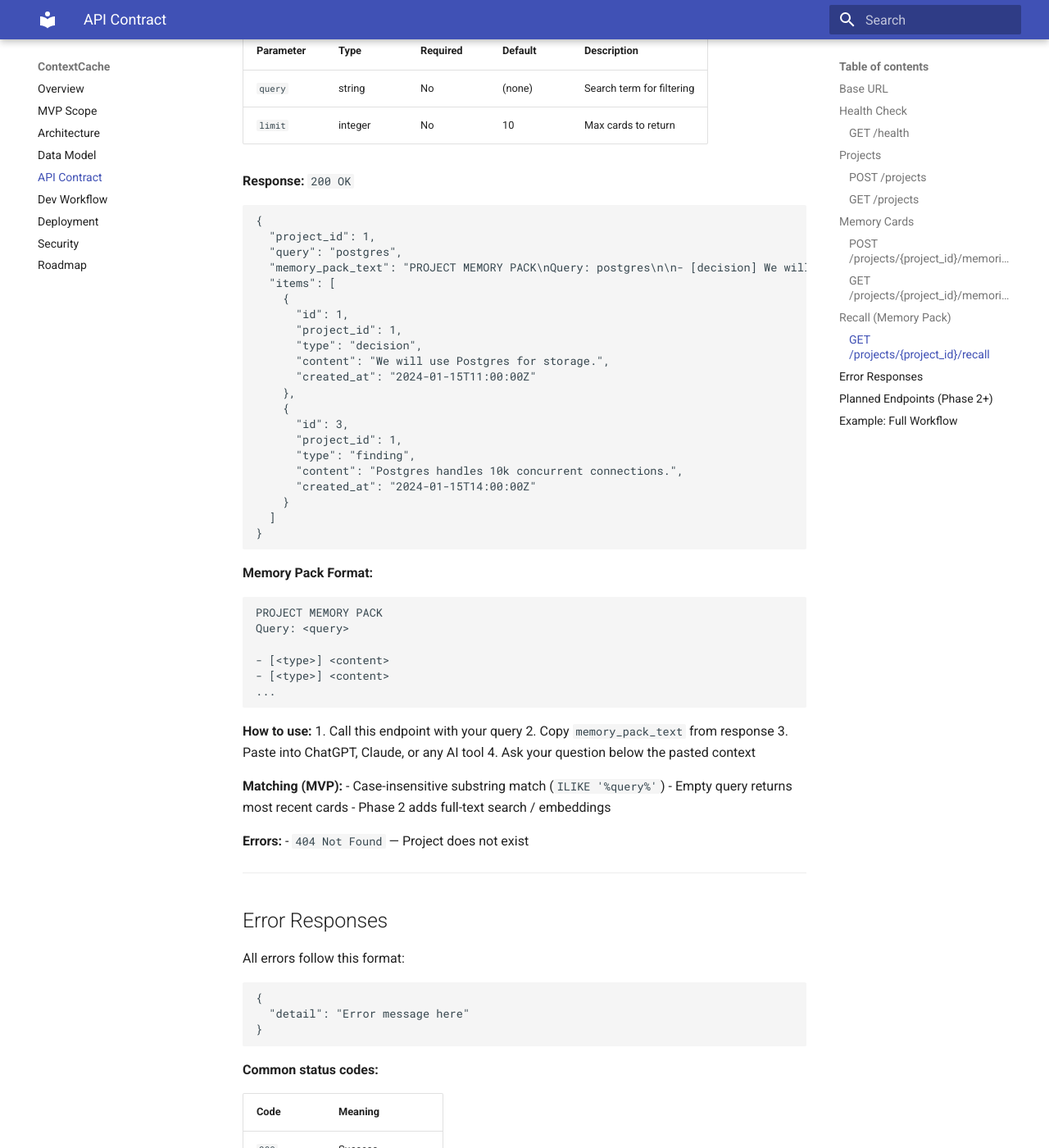
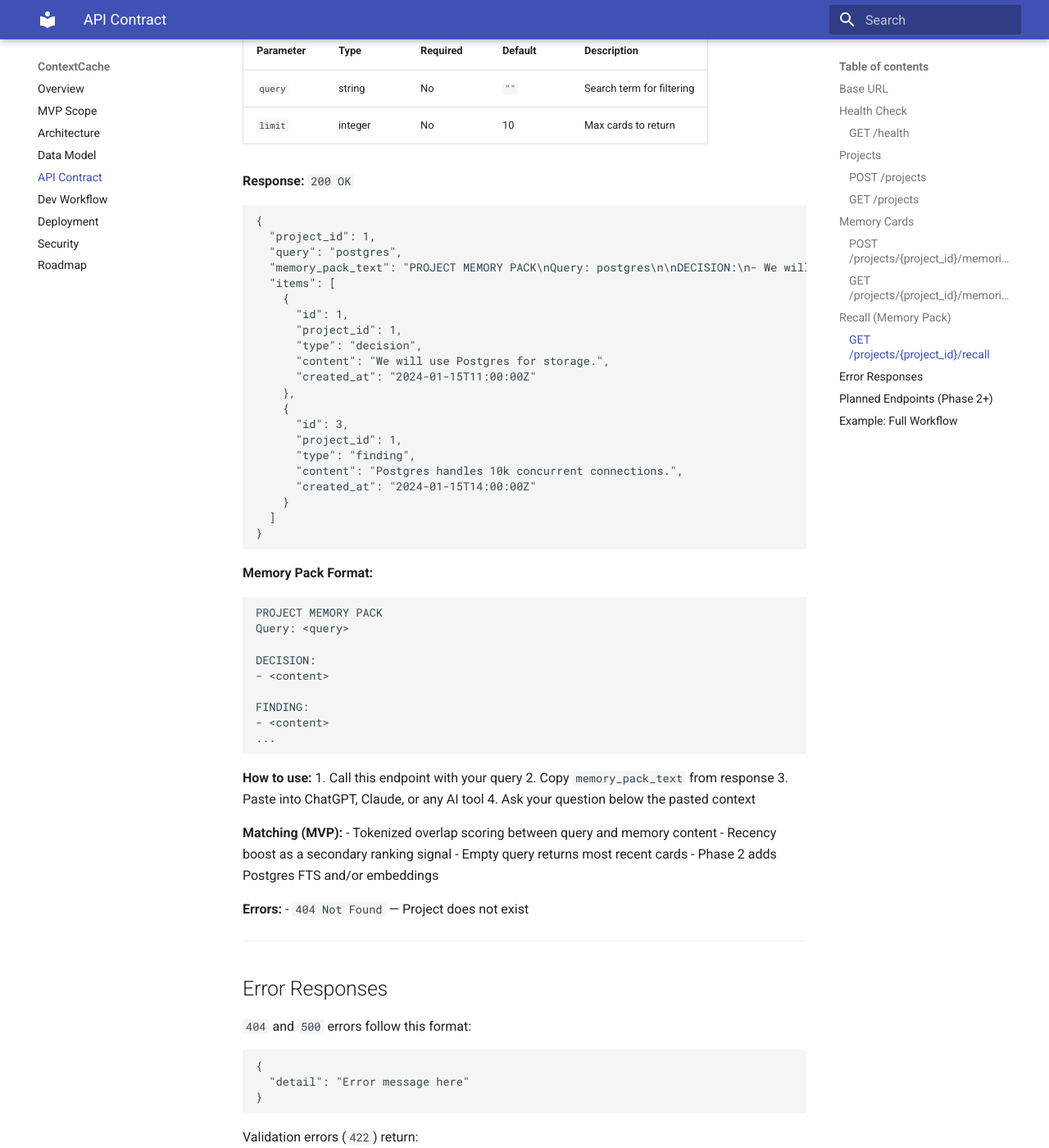
Before and after one commit to thecontextcache/contextcache, an MkDocs documentation site: the page built from docs/04-api-contract.md, in a window 1280 px wide and 1400 px high, scrolled down 3928 px. Shown: the whole window at 82% size. Built offline with MkDocs 1.6.1 and Material for MkDocs 9.7.7, drawn with Linux system fonts in a browser that asks for light colours; some of the changed text lies outside the part shown.

````diff
--- a/docs/04-api-contract.md
+++ b/docs/04-api-contract.md
@@ -195,7 +195,7 @@
 
 | Parameter | Type | Required | Default | Description |
 |-----------|------|----------|---------|-------------|
-| `query` | string | No | (none) | Search term for filtering |
+| `query` | string | No | `""` | Search term for filtering |
 | `limit` | integer | No | 10 | Max cards to return |
 
 **Response:** `200 OK`
@@ -203,7 +203,7 @@
 {
   "project_id": 1,
   "query": "postgres",
-  "memory_pack_text": "PROJECT MEMORY PACK\nQuery: postgres\n\n- [decision] We will use Postgres for storage.\n- [finding] Postgres handles 10k concurrent connections.",
+  "memory_pack_text": "PROJECT MEMORY PACK\nQuery: postgres\n\nDECISION:\n- We will use Postgres for storage.\n\nFINDING:\n- Postgres handles 10k concurrent connections.",
   "items": [
     {
       "id": 1,
@@ -228,8 +228,11 @@
 PROJECT MEMORY PACK
 Query: <query>
 
-- [<type>] <content>
-- [<type>] <content>
+DECISION:
+- <content>
+
+FINDING:
+- <content>
 ...
 ```
 
@@ -240,9 +243,10 @@
 4. Ask your question below the pasted context
 
 **Matching (MVP):**
-- Case-insensitive substring match (`ILIKE '%query%'`)
+- Tokenized overlap scoring between query and memory content
+- Recency boost as a secondary ranking signal
 - Empty query returns most recent cards
-- Phase 2 adds full-text search / embeddings
+- Phase 2 adds Postgres FTS and/or embeddings
 
 **Errors:**
 - `404 Not Found` — Project does not exist
@@ -251,11 +255,26 @@
 
 ## Error Responses
 
-All errors follow this format:
+`404` and `500` errors follow this format:
 
 ```json
 {
   "detail": "Error message here"
+}
+```
+
+Validation errors (`422`) return:
+
+```json
+{
+  "detail": "Validation error",
+  "errors": [
+    {
+      "loc": ["body", "name"],
+      "msg": "String should have at least 1 character",
+      "type": "string_too_short"
+    }
+  ]
 }
 ```
 
````
Also changed, not shown: README.md (+61 -4 lines), docs/01-mvp-scope.md (+3 -3 lines), docs/05-dev-workflow.md (+12 -0 lines), docs/08-roadmap.md (+3 -2 lines), 3 other files.
